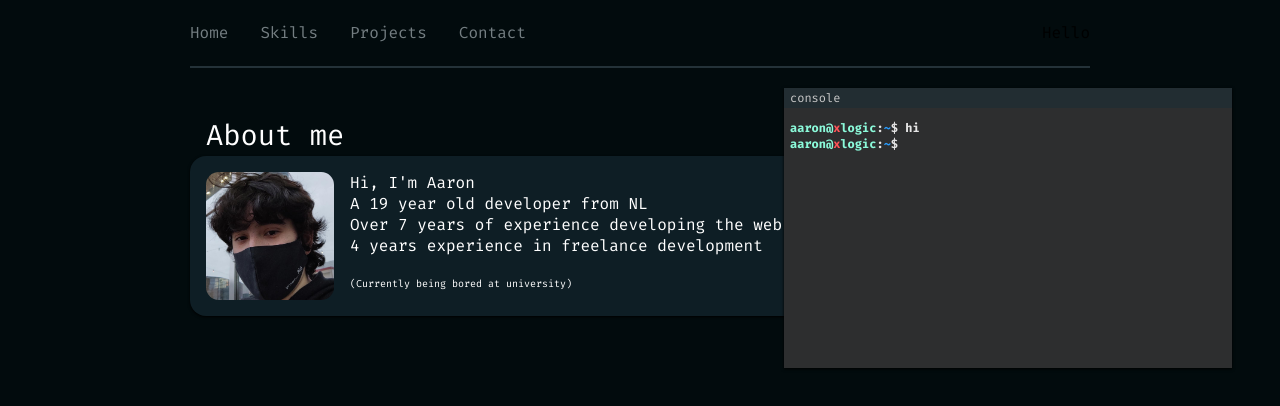
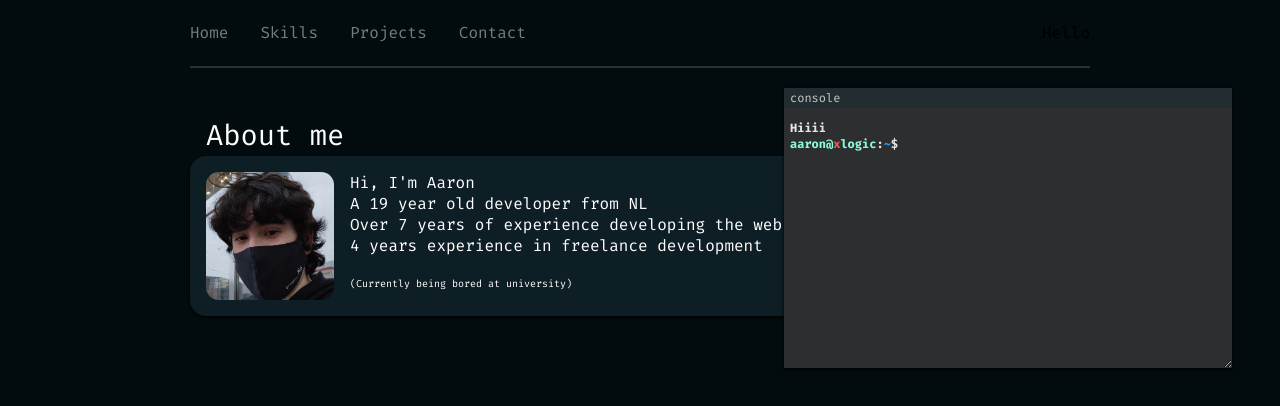
Before and after one commit to Hattorius/portfolio, a React (Vite) app: page / in a window 1280 px wide. Shown: the top 406 px of the page. Built offline with nearby package versions, Linux system fonts and the light colour scheme.

Commit message:
No updates

```diff
--- a/src/App.tsx
+++ b/src/App.tsx
@@ -41,23 +41,15 @@ const Button = styled.div`
 `;
 
 export const App = () => {
-    const [consoleData, setConsoleData] = useState([{'path':'~','command':'hi','type':'command'}]);
-
     const goToPage = (page) => {
         console.log(page);
-    }
-
-    const commandExecute = (command, commands) => {
-        console.log(commands[commands.length - 1]);
-        setConsoleData(commands.push({'path':commands[commands.length - 1].path,'command':command,'type':'command'}));
-        console.log(command);
     }
 
 	return (
 		<Wrapper>
 			<Center>
                 <Navbar goToHandler={goToPage}/>
-                <Console commands={consoleData} barName='console' whatToDo={commandExecute}/>
+                <Console barName='console'/>
                 <AboutMe/>
             </Center>
 			<GlobalStyle />
--- a/src/components/Console.tsx
+++ b/src/components/Console.tsx
@@ -19,6 +19,15 @@ const Wrapper = styled.div`
     @media (min-width: 1000px) {
         display: block;
     }
+    resize: both;
+    overflow: hidden;
+    overflow-y: scroll;
+    &::-webkit-scrollbar {
+        display: none;
+    }
+    -ms-overflow-style: none;
+    scrollbar-width: none;
+    padding-bottom: 1rem;
 `;
 
 const Bar = styled.div`
@@ -68,17 +77,17 @@ const Command = styled.div`
 `;
 
 const ConsoleCommands = (props) => {
-    const commandsList = props.commands.map((command) => {
+    const commandsList = props.commands.map((command: ConsoleLine, i) => {
         if (command.type === 'command') {
             return (
-                <div key={command.path+command.command}>
+                <div key={i}>
                     <User>aaron@<X>x</X>logic</User><Command>:</Command><Path>{command.path}</Path><Command>$ {command.command}</Command>
                 </div>
             );
         } else if (command.type === 'log') {
             return (
-                <div key={command.path+command.command}>
-                    <Command>{command.command}</Command>
+                <div key={i}>
+                    <Command>{command.message}</Command>
                 </div>
             );
         }
@@ -112,8 +121,48 @@ const Typer = () => {
     }
 }
 
+type Command = (args: string[], utils: CMDUtils) => number;
+type CMDUtils = {
+    log: (...text: string[]) => void
+};
+
+type ConsoleLine = {
+    type: 'command',
+    command: string,
+    path: string
+} | {
+    type: 'log',
+    message: string
+};
+
+const commands: {[key: string]: Command} = {
+    'cd': (args) => {
+        return 0;
+    },
+    pwd: a => {
+        return 0;
+    },
+    echo: (a, u) => {
+        u.log(...a);
+        return 0;
+    }
+};
+
 export const Console = ( props ) => {
     const [input, inputState] = useState('');
+    const [consoleData, setConsoleData] = useState<ConsoleLine[]>([{type: 'log', message: 'Hiiii'}]);
+
+    const commandExecute = (command, commands) => {
+        if (commands === '') commands = ' ';
+        var path = '~';
+        if (consoleData.at(-1)['path']) {
+            path = consoleData.at(-1)['path'];
+        }
+        setConsoleData([...consoleData, {type: 'command', command: command, path: path}]);
+        console.log(command);
+        const consoleWrapper = document.querySelector('.consoleWrapper');
+        consoleWrapper.scrollTop = consoleWrapper.scrollHeight - consoleWrapper.clientHeight;
+    }
 
     const keyPress = (e) => {
         if (e.keyCode === 8) {
@@ -125,12 +174,12 @@ export const Console = ( props ) => {
         } else if (e.keyCode === 13) {
             const query = input;
             inputState("");
-            props.whatToDo(query, props.commands);
+            commandExecute(query, consoleData);
         }
     }
 
     try {
-        var latestPath = props.commands.at(-1).path;
+        var latestPath = consoleData.at(-1).path;
         if (typeof latestPath === "undefined") {
             latestPath = '~';
         }
@@ -140,11 +189,11 @@ export const Console = ( props ) => {
 
     return (
         <Draggable handle=".handle" defaultPosition={{x: 0, y: 0}}>
-            <Wrapper onKeyDown={keyPress} tabIndex="0">
+            <Wrapper className="consoleWrapper" onKeyDown={keyPress} tabIndex="0">
                 <Bar className="handle">{props.barName}</Bar>
                 <Content>
                     <Line>
-                        <ConsoleCommands commands={props.commands}></ConsoleCommands>
+                        <ConsoleCommands commands={consoleData}></ConsoleCommands>
                         <User>aaron@<X>x</X>logic</User><Command>:</Command><Path>{latestPath}</Path><Command>$ {input}<Typer /></Command>
                     </Line>
                 </Content>
```
